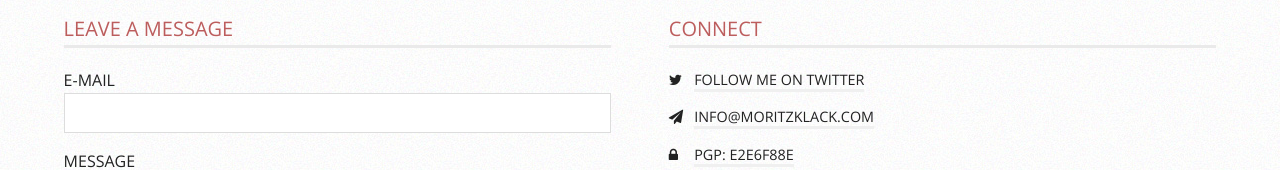
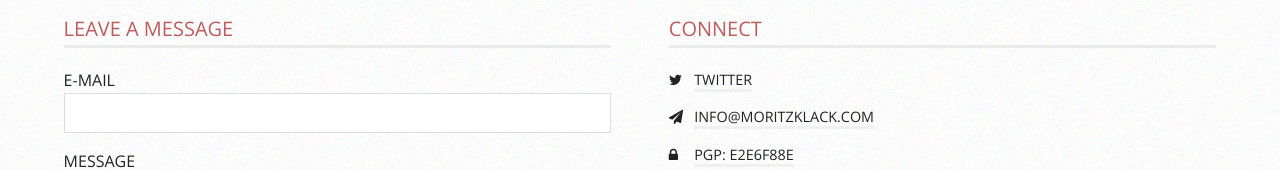
Before and after one commit to moklick/mo-site, a website: page index.html in a window 1280 px wide. Shown: the part 2208-2378 px from the top of the page. Drawn offline with nearby package versions, Linux system fonts and the light colour scheme.

Commit message:
update style

```diff
--- a/index.html
+++ b/index.html
@@ -271,7 +271,7 @@
                         <div class="module last-column">
                             <div class="module-title">Connect</div>
                             <ul class="social-list">
-                                <li><a target="_blank" href="http://twitter.com/moklick"><i class="fa fa-twitter"></i> <span class="sub-link">Follow me on Twitter</span></a>
+                                <li><a target="_blank" href="http://twitter.com/moklick"><i class="fa fa-twitter"></i> <span class="sub-link">Twitter</span></a>
                                 </li>
                                 <li><a href="mailto:info@moritzklack.com"><i class="fa fa-send"></i> <span class="sub-link">info@moritzklack.com</span></a>
                                 </li>
```
